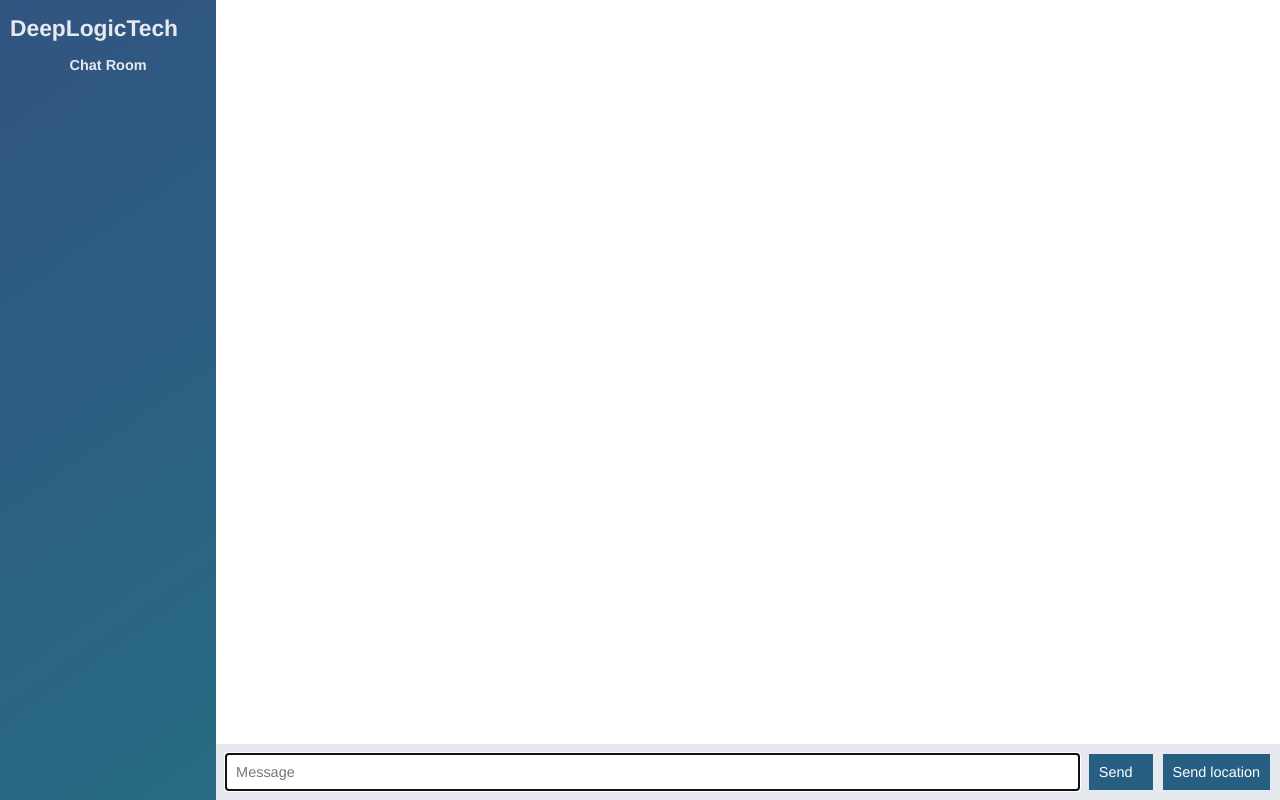
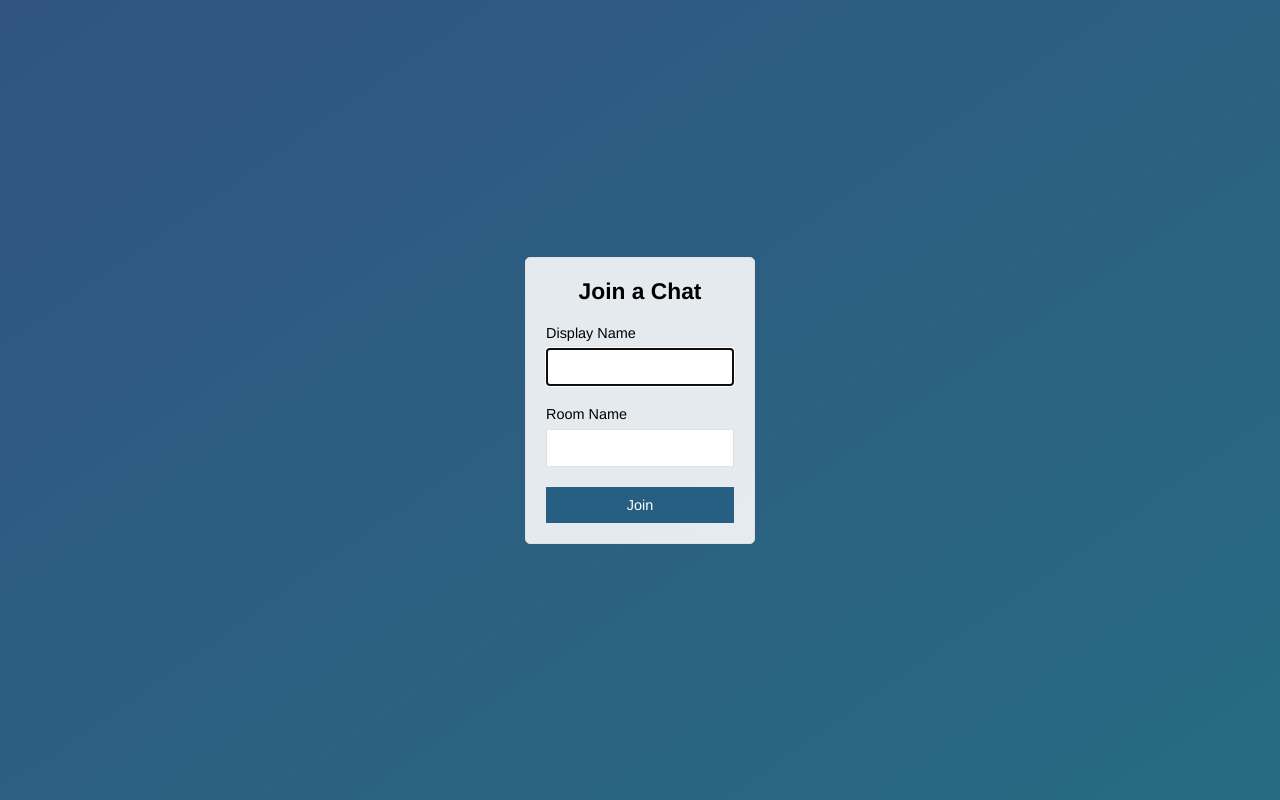
Before and after one commit to ansariadil/node-chat-app, a website: page public/index.html in a window 1280 px wide. Drawn offline with nearby package versions, Linux system fonts and the light colour scheme; no server answers.

Commit message:
Join page/User Page

```diff
--- a/public/index.html
+++ b/public/index.html
@@ -1,60 +1,32 @@
-<!DOCTYPE html>
+<!Doctype html>
 <html>
 
     <head>
         <meta charset="utf-8">
+        <title>Join | ChatApp</title>
+        <meta name="viewport" content="width=device-width, initial-scale=1, user-scalble=no">
         <link rel="stylesheet" href="/css/style.css">
     </head>
 
-<body class="chat">
-    <div class="chat__sidebar">
-        <h3>DeepLogicTech</h3>
-        <h2>Chat Room</h2>
-        <div id="users"></div>
+    <body class="centered-form">
+        <div class="centered-form__form">
+            <form action="/chat.html">
+                <div class="form-field">
+                    <h3>Join a Chat</h3>
                 </div>
-
-    <div class="chat__main">
-        <ol id="messages" class="chat__messages"></ol>
-
-        <div class="chat__footer">
-            <form id="message-form">
-                <input name="message" type="text" placeholder="Message" autofocus autocomplete="off"/>
-                <button><b>Send</b></button>
+                <div class="form-field">
+                    <label>Display Name</label>
+                    <input type="text" name="name" autofocus>
+                </div>
+                <div class="form-field">
+                    <label>Room Name</label>
+                    <input type="text" name="room">
+                </div>
+                <div class="form-field">
+                    <button>Join</button>
+                </div>
             </form>
-            <button id="send-location"><b>Send location</b></button>
         </div>
-    </div>
-
-    <script id="message-template" type="text/template">
-        <li class="message">
-            <div class="message__title">
-                <h4>{{from}}</h4>
-                <span>{{createAt}}</span>
-            </div>
-            <div class="message__body">
-                <p>{{text}}</p>
-            </div>
-        </li>
-    </script>
-
-  <!-- new   -->
-    <script id="location-message-template" type="text/template">
-        <li class="message">
-            <div class="message__title">
-                <h4>{{from}}</h4>
-                <span>{{createAt}}</span>
-            </div>
-            <div class="message__body">
-                <iframe width="300" height="170" frameborder="0" scrolling="no" marginheight="0" marginwidth="0" src="https://maps.google.com/maps?q={{latitude}},{{longitude}}&hl=es;z=14&output=embed" > </iframe>
-            </div>
-        </li>
-    </script>
-
-    <script src = "/socket.io/socket.io.js"></script>
-    <script src = "/js/libs/jquery-3.3.1.min.js"></script>
-    <script src = "/js/libs/moment.js"></script>
-    <script src = "/js/libs/mustache.js"></script>
-    <script src = "/js/index.js"></script>
     </body>
 
 </html>
```
Also changed, not shown: public/chat.html (added, +62 -0 lines), public/js/chat.js (renamed from public/js/index.js). Lines whose indentation alone changed are shown as unchanged.
